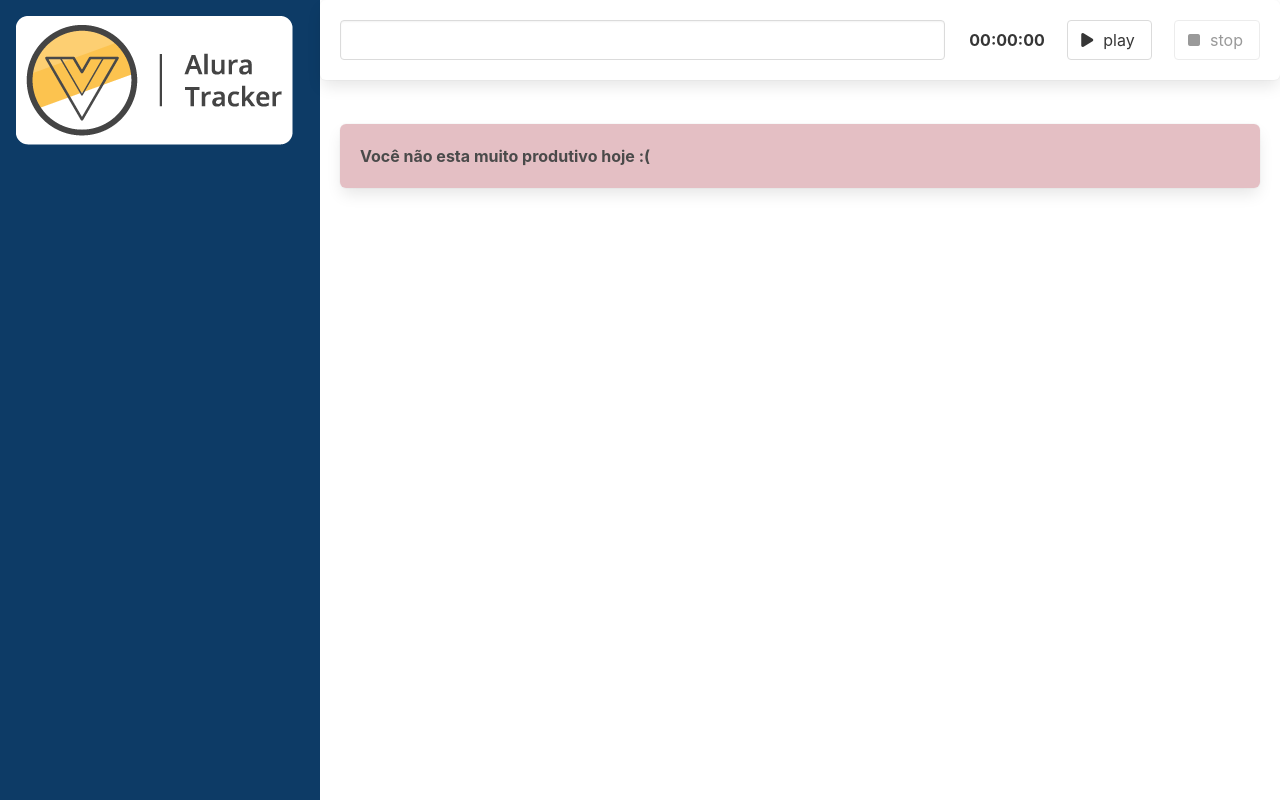
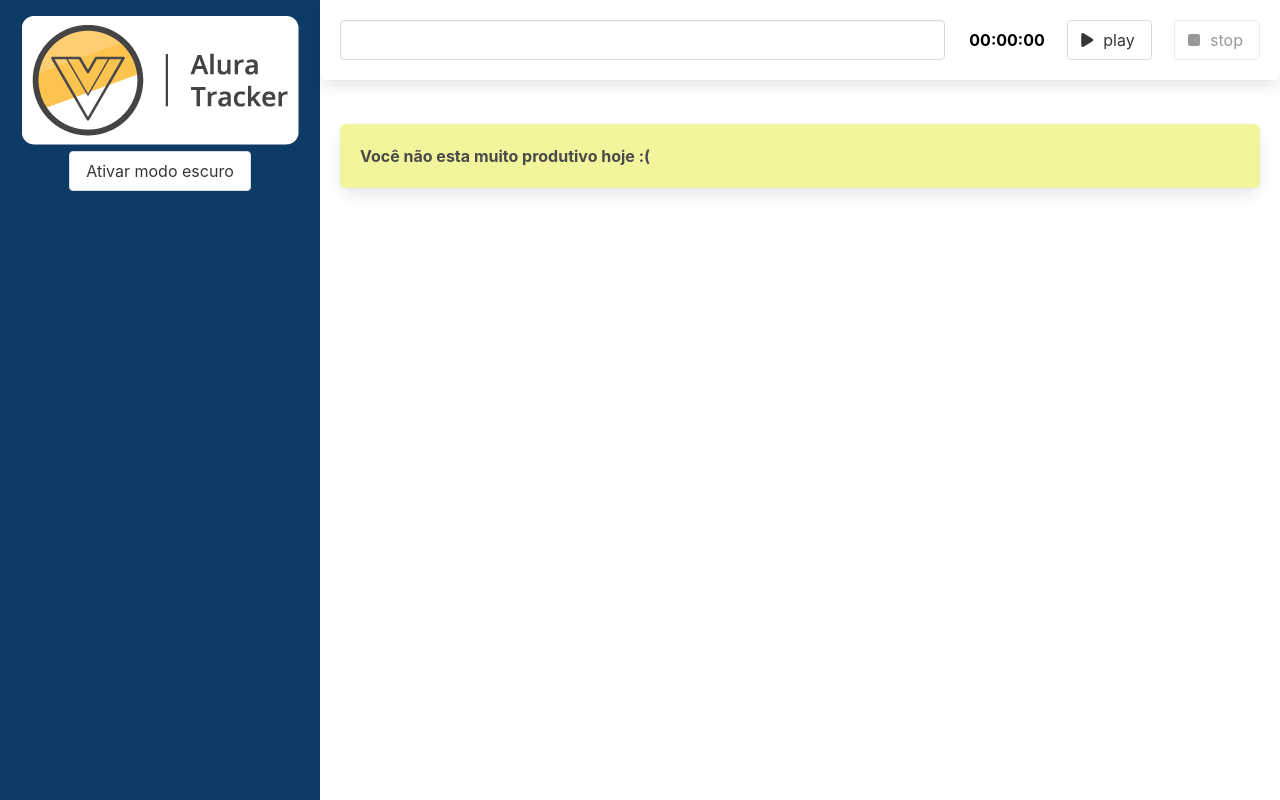
Before and after one commit to kaiomaxlira/alura-tracker, a Vue app: page / in a window 1280 px wide. Built offline with nearby package versions, Linux system fonts and the light colour scheme.

Commit message:
Finalizando Projeto

```diff
--- a/src/App.vue
+++ b/src/App.vue
@@ -1,10 +1,10 @@
 <template>
-  <main class="columns is-gapless is-multiline">
+  <main class="columns is-gapless is-multiline" :class="{ 'modo-escuro':  modoEscuroAtivo }">
     <div class="column is-one-quarter">
-      <BarraLateral />
+      <BarraLateral @aoTemaAlterado="trocarTema"/>
     </div>
 
-    <div class="column is-three-quarter">
+    <div class="column is-three-quarter conteudo">
       <Formulario @aoSalvarTarefa="salvarTarefa"/>
 
       <div class="lista">
@@ -35,7 +35,8 @@ export default defineComponent({
   },
   data () {
     return {
-      tarefas: [] as ITarefa[]
+      tarefas: [] as ITarefa[],
+      modoEscuroAtivo: false
     }
   },
   computed: {
@@ -46,6 +47,9 @@ export default defineComponent({
   methods: {
     salvarTarefa (tarefa: ITarefa) {
       this.tarefas.push(tarefa)
+    },
+    trocarTema (modoEscuroAtivo: boolean) {
+      this.modoEscuroAtivo = modoEscuroAtivo
     }
   }
 });
@@ -55,4 +59,15 @@ export default defineComponent({
 .lista {
   padding: 1.25rem;
 }
+main {
+  --bg-primario: #fff;
+  --texto-primario: #000;
+}
+main.modo-escuro {
+  --bg-primario: #2b2d42;
+  --texto-primario: #ddd;
+}
+.conteudo {
+  background-color: var(--bg-primario);
+}
 </style>
--- a/src/components/BarraLateral.vue
+++ b/src/components/BarraLateral.vue
@@ -3,6 +3,9 @@
         <h1>
             <img src="../assets/logo.png" alt="">
         </h1>
+        <button class="button" @click="alterarTema">
+           {{ textoBotao }}
+        </button>
     </header>
 
 </template>
@@ -11,7 +14,27 @@
 import { defineComponent } from 'vue'
 
 export default defineComponent({
-    name: 'BarraLateral'
+    name: 'BarraLateral',
+    emits: ['aoTemaAlterado'],
+    data () {
+        return {
+            modoEscuroAtivo: false
+        }
+    },
+    computed: {
+        textoBotao () {
+            if (this.modoEscuroAtivo) {
+                return 'Desativar modo escuro'
+            }
+            return 'Ativar modo escuro'
+        }
+    },
+    methods: {
+        alterarTema () {
+            this.modoEscuroAtivo = !this.modoEscuroAtivo
+            this.$emit('aoTemaAlterado', this.modoEscuroAtivo)
+        }
+    },
 });
 </script>
 
@@ -21,6 +44,7 @@ header {
     background: #0d3b66;
     width: 100%;
     height: 100vh;
+    text-align: center;
 }
 @media only screen and (max-width: 768px) {
     header {
--- a/src/components/Box.vue
+++ b/src/components/Box.vue
@@ -1,5 +1,5 @@
 <template>
-    <div class="box has-text-weight-bold">
+    <div class="box has-text-weight-bold ">
         <slot></slot>
     </div>
 </template>
@@ -14,7 +14,6 @@ export default defineComponent({
 
 <style scoped>
 .box {
-    background: #9124;
+    background: rgb(243, 245, 157);
 }
-
 </style>
--- a/src/components/Cronometro.vue
+++ b/src/components/Cronometro.vue
@@ -1,6 +1,6 @@
 <template>
   <section>
-    <strong>{{ tempoDecorrido }}</strong>
+    <strong class="display">{{ tempoDecorrido }}</strong>
   </section>
 </template>
 
@@ -22,3 +22,9 @@ export default defineComponent({
 },
 })
 </script>
+
+<style scoped>
+.display {
+  color: var(--texto-primario);
+}
+</style>
--- a/src/components/Formulario.vue
+++ b/src/components/Formulario.vue
@@ -1,5 +1,5 @@
 <template>
-  <div class="box">
+  <div class="box formulario">
     <div class="columns">
       <div
         class="column is-8"
@@ -46,3 +46,9 @@ export default defineComponent({
   },
 });
 </script>
+<style>
+  .formulario {
+    color: var(--texto-primario);
+    background-color: var(--bg-primario);
+  }
+</style>
```
